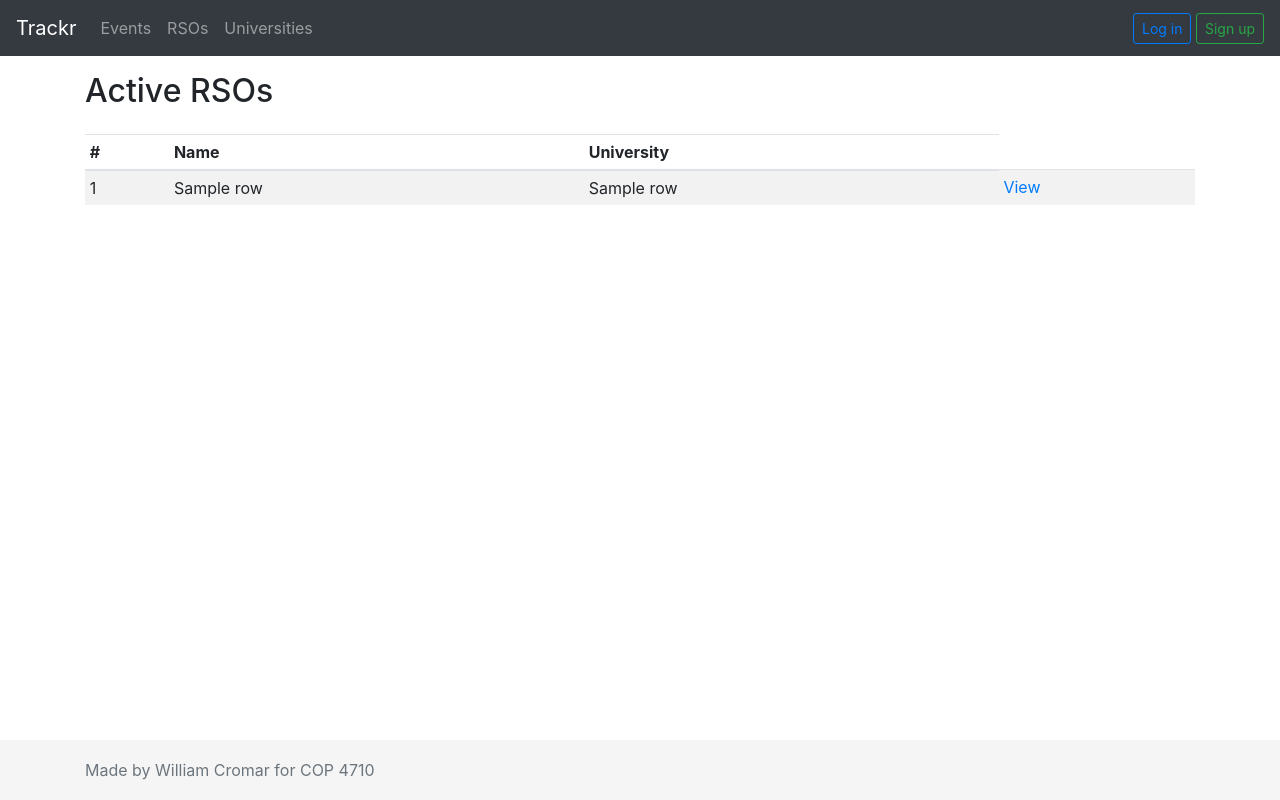
After one commit to will-cromar/COP4710_project, a Flask app: template webapp/templates/rso/list.html in a window 1280 px wide. The commit adds this page. Run offline with Flask 2, Linux system fonts and the light colour scheme; the template is opened without the code that fills it: most values are stand-ins (such as "Sample title", 1, 10 or a date in 2020); parts of the project's set-up code (start-up, migrations or seed data) failed here and were passed over; some libraries are stand-ins or nearby versions.

Commit message:
Add page for listing RSOs.

```diff
--- a/scripts/schema.sql
+++ b/scripts/schema.sql
@@ -38,8 +38,10 @@ CREATE TABLE Students(
 CREATE TABLE RSOs(
     rid INT NOT NULL AUTO_INCREMENT,
     rsoname VARCHAR(64) UNIQUE,
+    univid INT,
     approved BOOL,
-    PRIMARY KEY (rid)
+    PRIMARY KEY (rid),
+    FORIEGN KEY (univid) REFERENCES Universities(univid)
 );
 
 CREATE TABLE Admins(
--- a/scripts/views.sql
+++ b/scripts/views.sql
@@ -3,6 +3,12 @@ SELECT Users.*, Students.univid, Students.email,
     Users.username IN (SELECT * FROM SuperUsers) AS super
 FROM Users
 LEFT JOIN Students ON Users.username = Students.username;
+
+CREATE VIEW ApprovedRSOs AS
+SELECT RSOs.*, Universities.uname
+FROM RSOs JOIN Universities
+ON RSOs.univid = Universities.univid
+WHERE approved = 1;
 
 CREATE VIEW PublicEvents AS
 SELECT *
--- a/webapp/templates/base.html
+++ b/webapp/templates/base.html
@@ -30,14 +30,17 @@
 <body>
     <header>
         <nav class="navbar navbar-expand-md navbar-dark bg-dark">
-            <a class="navbar-brand" href="/">Events</a>
+            <a class="navbar-brand" href="/">Trackr</a>
             <div class="collapse navbar-collapse" id="navbarCollapse">
                 <ul class="navbar-nav mr-auto">
                 <li class="nav-item">
-                    <a class="nav-link" href="/">Home</a>
+                    <a class="nav-link" href="/event/list">Events</a>
                 </li>
                 <li class="nav-item">
-                    <a class="nav-link" href="#">Link</a>
+                    <a class="nav-link" href="/rso/list">RSOs</a>
+                </li>
+                <li class="nav-item">
+                    <a class="nav-link" href="/university/list">Universities</a>
                 </li>
                 </ul>
             </div>
@@ -46,8 +49,8 @@
                 <span class="navbar-text">Logged in as {{ current_user.username }}</span>
                 <a class="btn btn-sm btn btn-outline-primary" role="button" href="/account/student">Manage Account</a>
                 {% else %}
-                <a class="btn btn-sm btn btn-outline-primary" role="button" href="/login">Log in</button>
-                <a class="btn btn-sm btn btn-outline-primary" role="button" href="/signup">Sign up</button>
+                <a class="btn btn-sm btn btn-outline-primary" role="button" href="/login">Log in</a>
+                <a class="btn btn-sm btn btn-outline-success" role="button" href="/signup">Sign up</a>
                 {% endif %}
             </div>
         </nav>
--- a/webapp/templates/form.html
+++ b/webapp/templates/form.html
@@ -2,7 +2,7 @@
 {% import "bootstrap/wtf.html" as wtf%}
 {% block content %}
 <div class="container">
-    <h2>{{ name }}</h2>
+    <h2 class="py-3">{{ name }}</h2>
     {{ wtf.quick_form(form, button_map={'submit_button': 'primary'}) }}
 </div>
 {% endblock %}
--- /dev/null
+++ b/webapp/templates/rso/list.html
@@ -0,0 +1,32 @@
+{% extends "base.html" %}
+{% block content %}
+<div class="container">
+    <div class="d-flex justify-content-between align-items-center">
+        <h2 class="page-title py-3">Active RSOs</h2>
+        {% if current_user.is_authenticated %}
+        <span><a class=" btn-lg btn btn-outline-success" href="/rso/new" role="button">Register RSO</a></span>
+        {% endif %}
+    </div>
+<div class="table-responsive">
+<table class="table table-striped table-sm">
+<thead>
+    <tr>
+        <th>#</th>
+        <th>Name</th>
+        <th>University</th>
+    </tr>
+</thead>
+<tbody>
+    {% for row in rows %}
+    <tr>
+        <td>{{ row.rid }}</td>
+        <td>{{ row.rsoname }}</td>
+        <td>{{ row.uname }}</td>
+        <td><a href="/rso/{{row.rid}}">View</a></td>
+    </tr>
+    {% endfor %}
+</tbody>
+</table>
+</div>
+</div>
+{% endblock %}
```
Also changed, not shown: webapp/views.py (+7 -0 lines).
